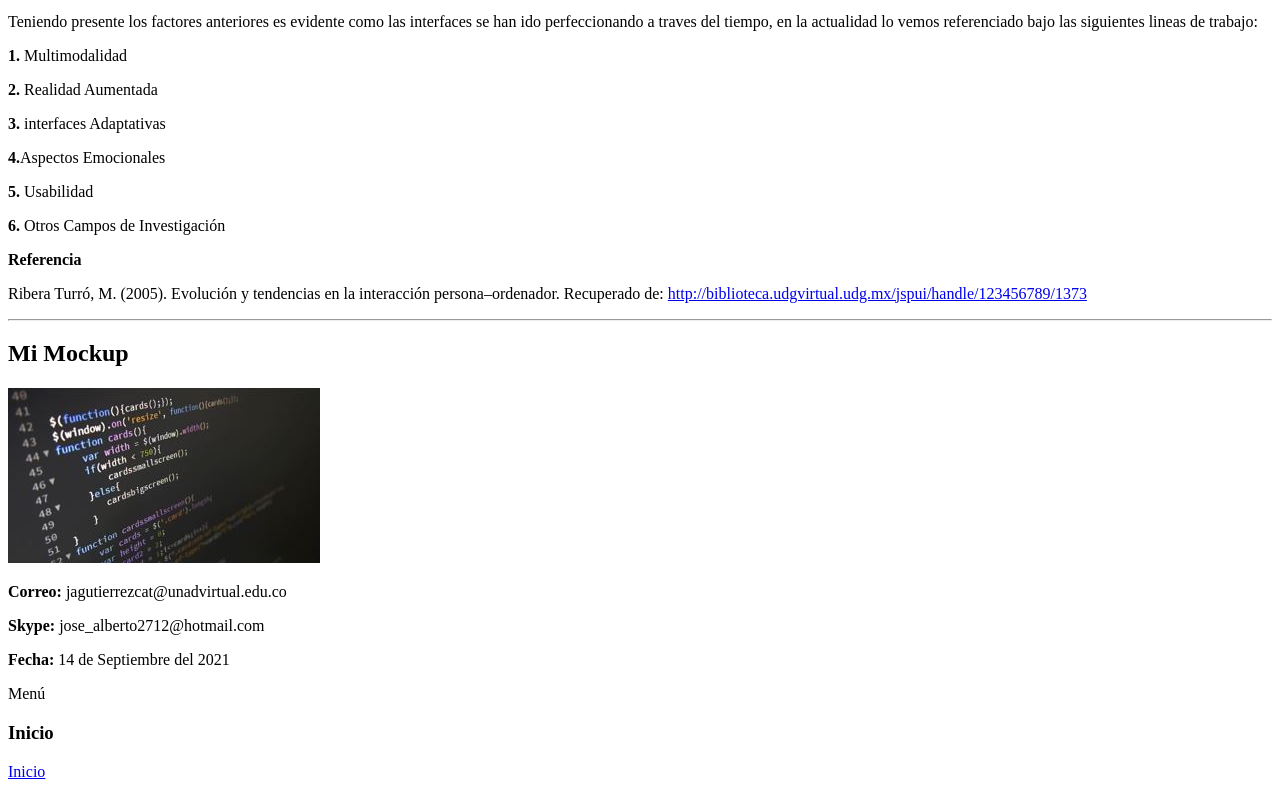
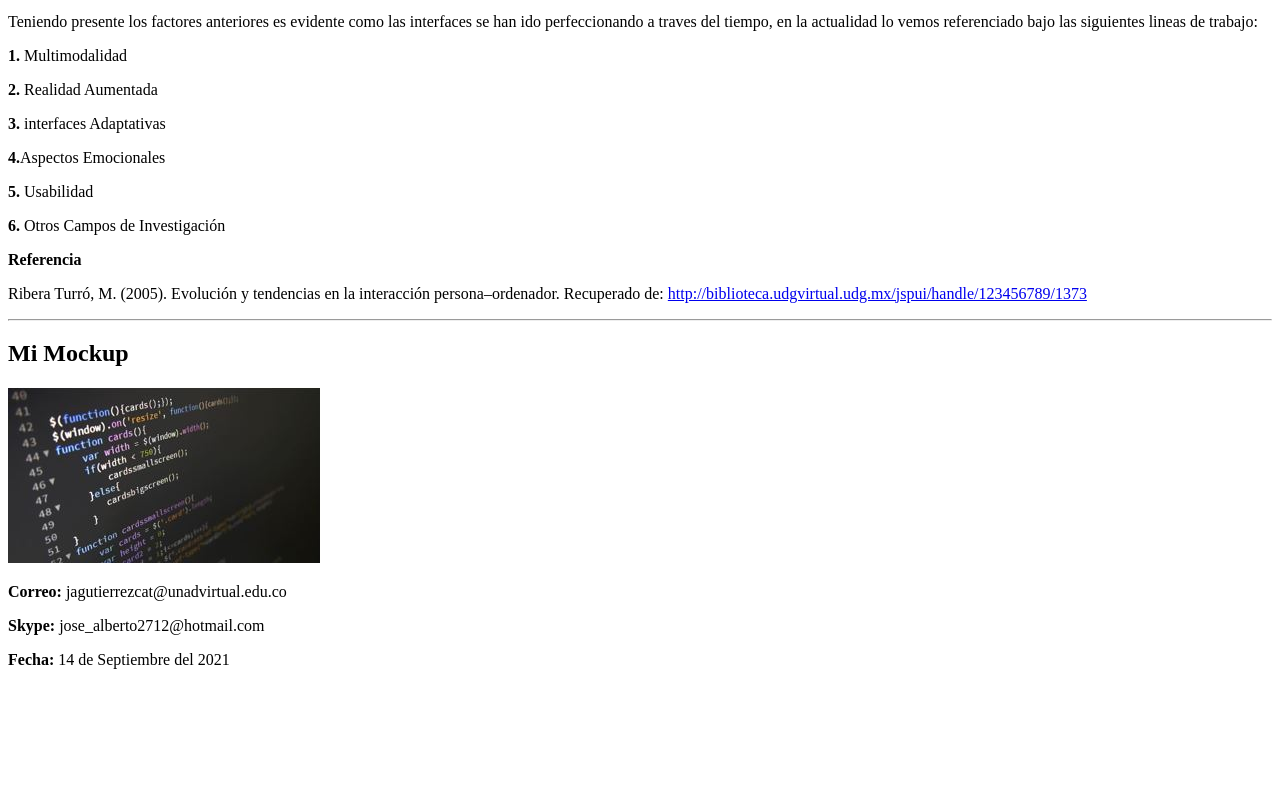
Before and after one commit to JoseGutierrezCat/DSW-JoseGutierrez, a plain HTML site: page fase2/desing.html in a window 1280 px wide. Shown: the part 2027-2816 px from the top of the page. After the commit the page ends 2712 px from the top, so only its background shows below. Drawn offline with Linux system fonts and the light colour scheme.

Commit message:
Actualización
Actualización

```diff
--- a/fase2/desing.html
+++ b/fase2/desing.html
@@ -144,8 +144,8 @@
         <p><b>Skype:</b> jose_alberto2712@hotmail.com</p>
         <p><b>Fecha: </b>14 de Septiembre del 2021</p>
 
-    </foote  <h2>Menú</h2>
-    <h3>Inicio</h2>
-<a href="DSW-JoseGutierrez/index.html">Inicio</a>
+    </footer>
+
+
 </body>
 </html>
```
Also changed, not shown: index.html (+1 -1 lines).
